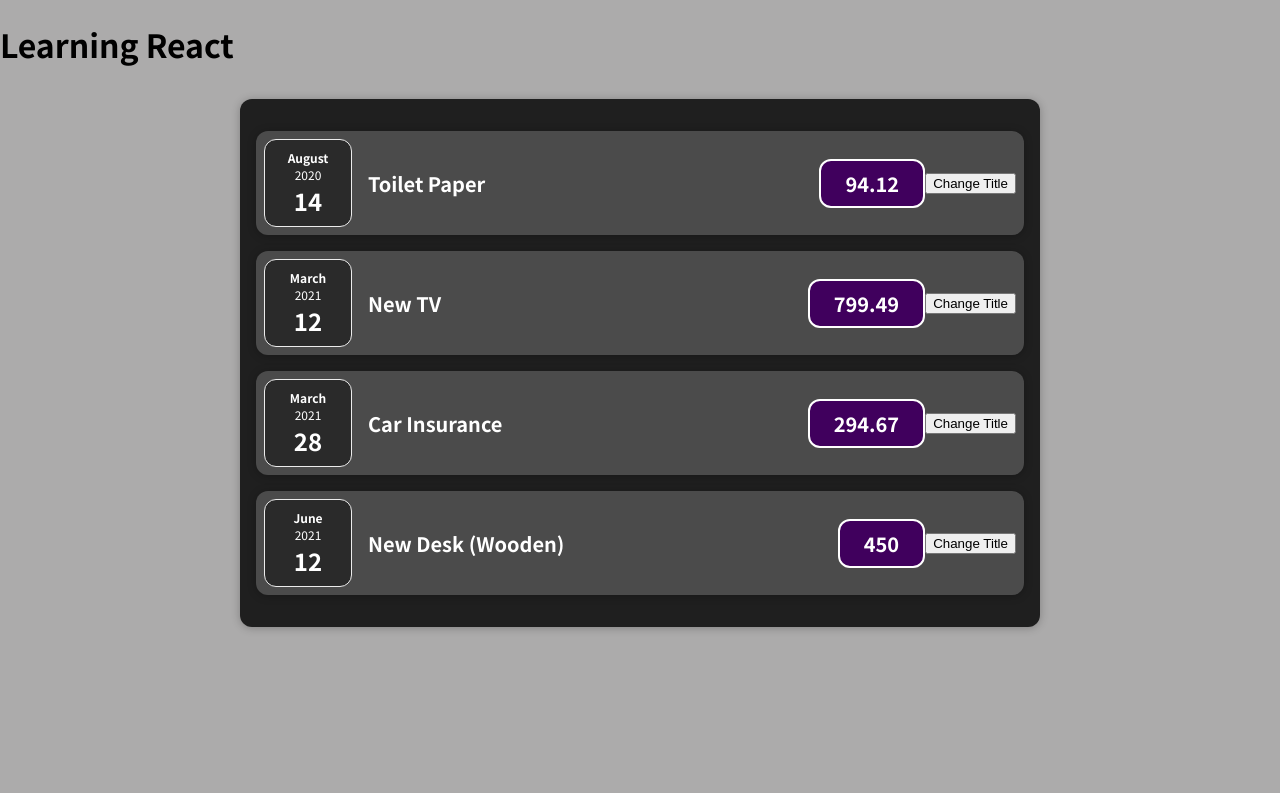
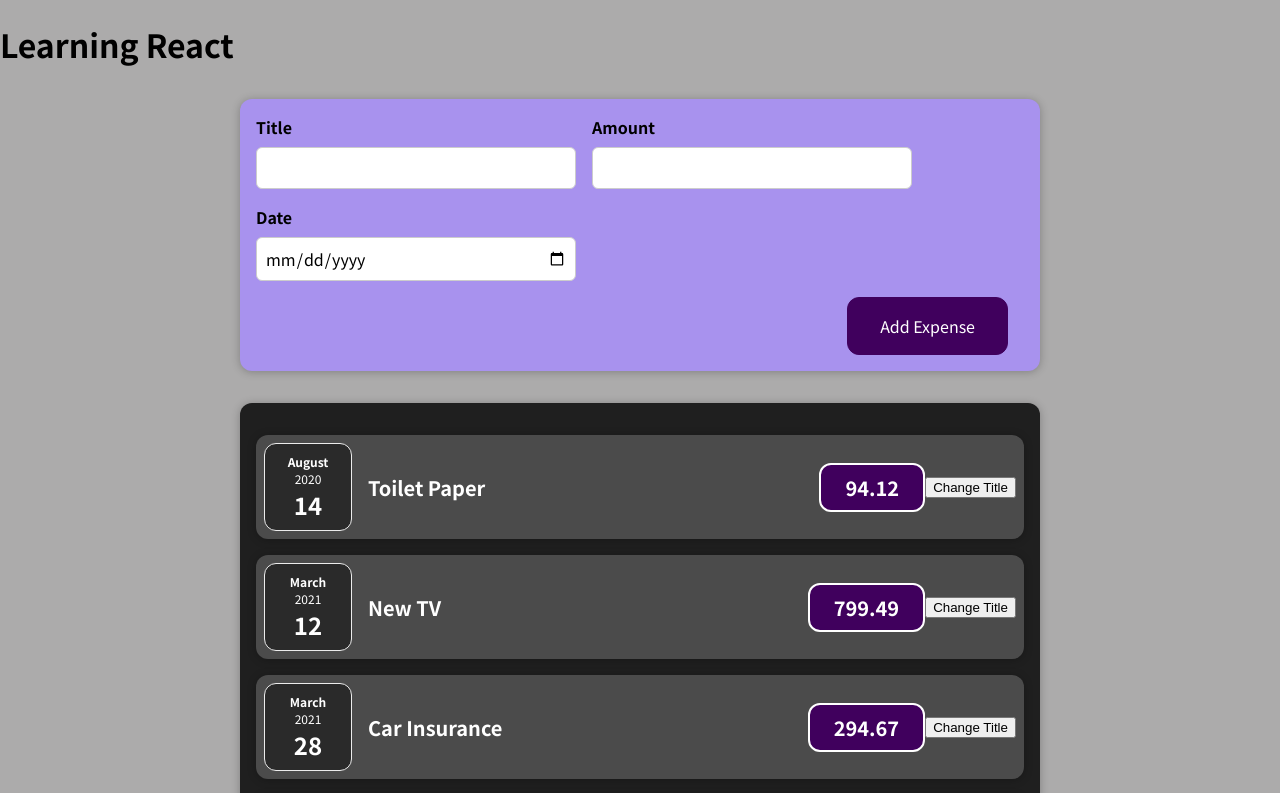
Before and after one commit to HyagoSF/Expense_Tracker, a React (Create React App) app: page / in a window 1280 px wide. Shown: the top 793 px of the page. Built offline with nearby package versions, Linux system fonts and the light colour scheme.

Commit message:
useState
Adding form inputs, listening to user input, working with multiple States

```diff
--- a/src/App.js
+++ b/src/App.js
@@ -1,4 +1,5 @@
 import Expenses from './components/Expenses/Expenses';
+import NewExpense from './components/NewExpense/NewExpense';
 
 const App = () => {
 	const expenses = [
@@ -39,9 +40,10 @@
 	return (
 		<div>
 			<h1> Learning React </h1>
+			<NewExpense />
 			<Expenses data={expenses} />
 		</div>
 	);
-}
+};
 
 export default App;
--- /dev/null
+++ b/src/components/NewExpense/ExpenseForm.css
@@ -0,0 +1,26 @@
+.new-expense__controls {
+	display: flex;
+	flex-wrap: wrap;
+	gap: 1rem;
+	margin-bottom: 1rem;
+	text-align: left;
+}
+
+.new-expense__control label {
+	font-weight: bold;
+	margin-bottom: 0.5rem;
+	display: block;
+}
+
+.new-expense__control input {
+	font: inherit;
+	padding: 0.5rem;
+	border-radius: 6px;
+	border: 1px solid #ccc;
+	width: 20rem;
+	max-width: 100%;
+}
+
+.new-expense__actions {
+	text-align: right;
+}
--- /dev/null
+++ b/src/components/NewExpense/ExpenseForm.js
@@ -0,0 +1,54 @@
+import React, { useState } from 'react';
+import './ExpenseForm.css';
+
+const ExpenseForm = (props) => {
+	const [enteredTitle, setEnteredTitle] = useState('');
+	const [enteredAmount, setEnteredAmount] = useState('');
+	const [enteredDate, setEnteredDate] = useState('');
+
+	const titleChangeHandler = (event) => {
+		setEnteredTitle(event.target.value);
+	};
+
+	const amountChangeHandler = (event) => {
+		setEnteredAmount(event.target.value);
+	};
+
+	const dateChangeHandler = (event) => {
+		setEnteredDate(event.target.value);
+	};
+
+	return (
+		<form>
+			<div className="new-expense__controls">
+				<div className="new-expense__control">
+					<label>Title</label>
+					<input type="text" onChange={titleChangeHandler} />
+				</div>
+				<div className="new-expense__control">
+					<label>Amount</label>
+					<input
+						type="number"
+						min="0.01"
+						step="0.01"
+						onChange={amountChangeHandler}
+					/>
+				</div>
+				<div className="new-expense__control">
+					<label>Date</label>
+					<input
+						type="date"
+						min="2019-01-01"
+						max="2022-12-31"
+						onChange={dateChangeHandler}
+					/>
+				</div>
+			</div>
+			<div className="new-expense__actions">
+				<button type="submit">Add Expense</button>
+			</div>
+		</form>
+	);
+};
+
+export default ExpenseForm;
--- /dev/null
+++ b/src/components/NewExpense/NewExpense.css
@@ -0,0 +1,38 @@
+.new-expense {
+	background-color: #a892ee;
+	padding: 1rem;
+	margin: 2rem auto;
+	width: 50rem;
+	max-width: 95%;
+	border-radius: 12px;
+	text-align: center;
+	box-shadow: 0 1px 8px rgba(0, 0, 0, 0.25);
+}
+
+.new-expense button {
+	font: inherit;
+	cursor: pointer;
+	padding: 1rem 2rem;
+	border: 1px solid #40005d;
+	background-color: #40005d;
+	color: white;
+	border-radius: 12px;
+	margin-right: 1rem;
+}
+
+.new-expense button:hover,
+.new-expense button:active {
+	background-color: #510674;
+	border-color: #510674;
+}
+
+.new-expense button.alternative {
+	color: #220131;
+	border-color: transparent;
+	background-color: transparent;
+}
+
+.new-expense button.alternative:hover,
+.new-expense button.alternative:active {
+	background-color: #ddb3f8;
+}
--- /dev/null
+++ b/src/components/NewExpense/NewExpense.js
@@ -0,0 +1,14 @@
+import React from 'react';
+import ExpenseForm from './ExpenseForm';
+
+import './NewExpense.css';
+
+const NewExpense = () => {
+	return (
+		<div className="new-expense">
+			<ExpenseForm />
+		</div>
+	);
+};
+
+export default NewExpense;
```
